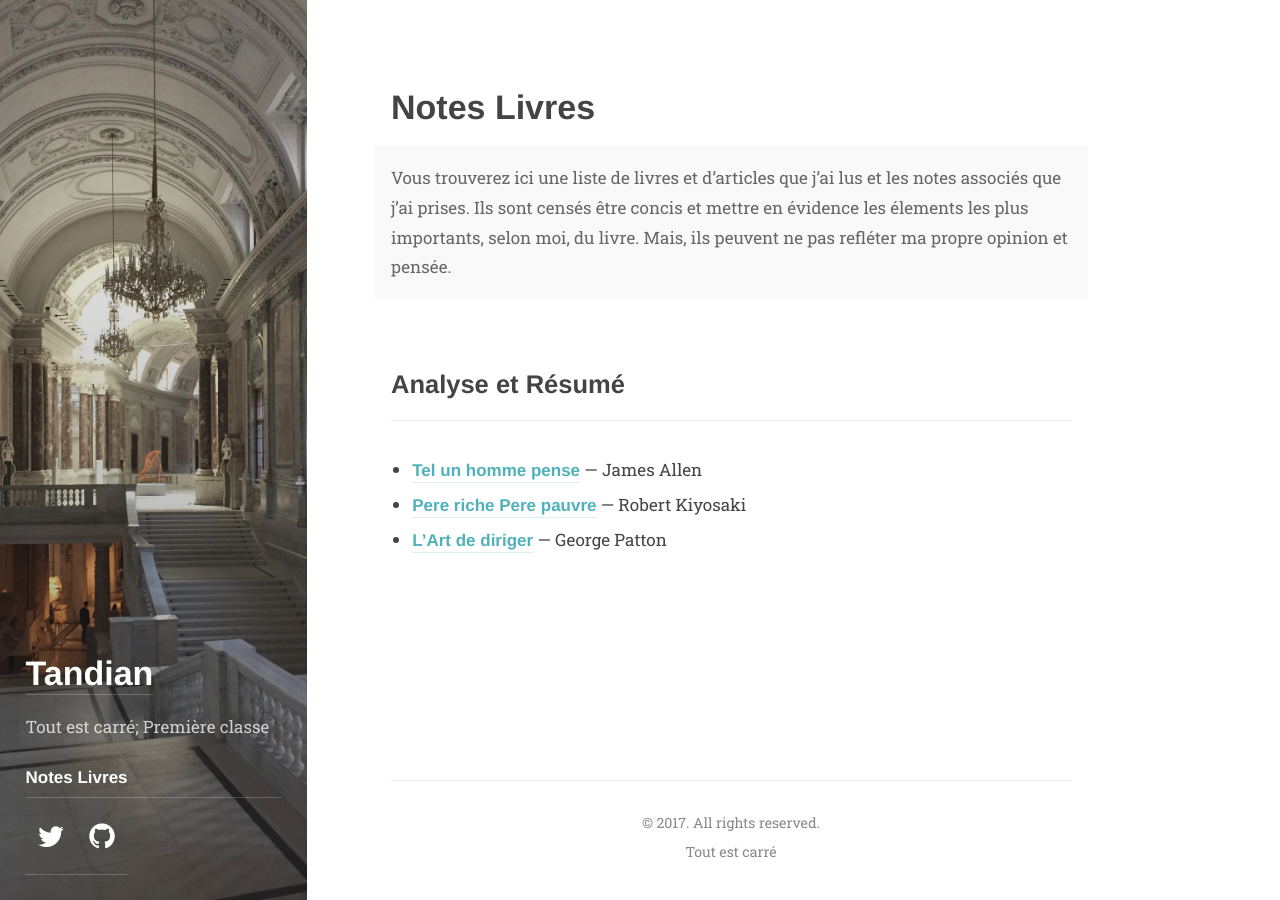
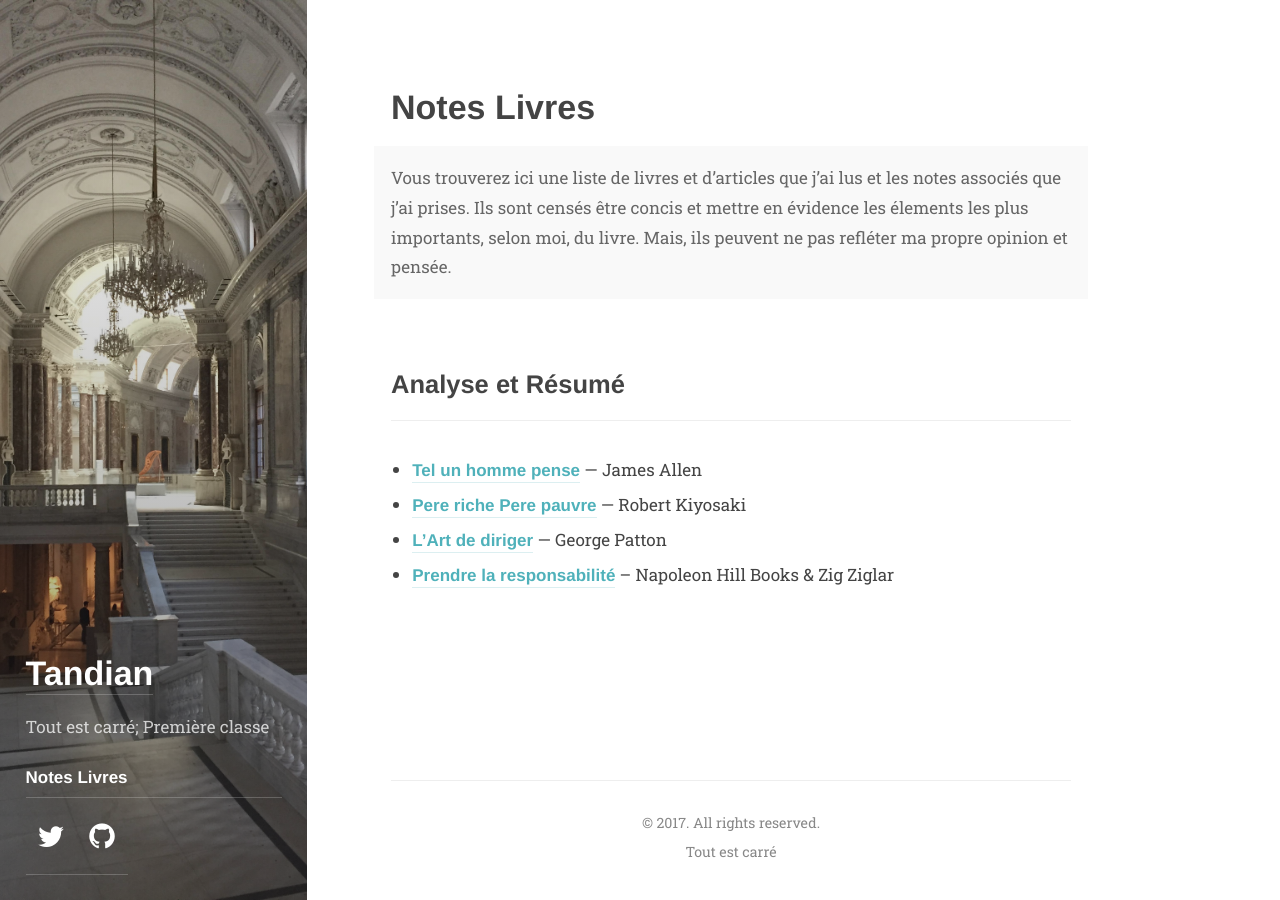
Before and after one commit to abdoulaye-tnd/tandian, a Jekyll site: the page built from books/index.md, in a window 1280 px wide. Built offline with Jekyll 4.4.1, drawn with Linux system fonts in a browser that asks for light colours; some web fonts are replaced.

Commit message:
Update index.md

```diff
--- a/books/index.md
+++ b/books/index.md
@@ -13,6 +13,8 @@ order: 5
 * [Tel un homme pense]{:.heading.flip-title} --- James Allen
 * [Pere riche Pere pauvre]{:.heading.flip-title} --- Robert Kiyosaki
 * [L'Art de diriger]{:.heading.flip-title} --- George Patton
+* [Prendre la responsabilité]{:.heading.flip-title} -- Napoleon Hill Books & Zig Ziglar
+
 
 {:.related-posts.faded}
 
@@ -20,3 +22,4 @@ order: 5
 [Tel un homme pense]: telunhomme.md
 [Pere riche Pere pauvre]: Pereriche.md
 [L'Art de diriger]: artdediriger.md
+[Prendre la responsabilité]: laresponsabilite.md
```
